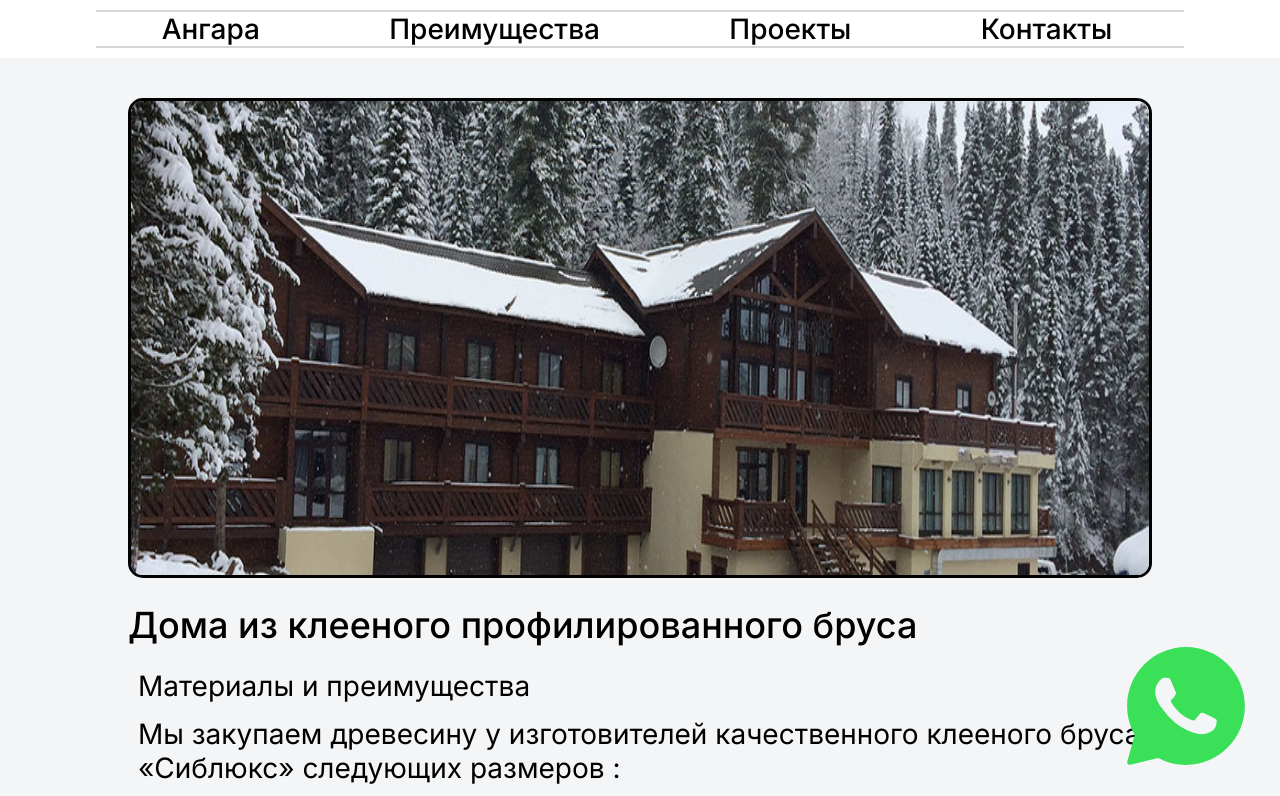
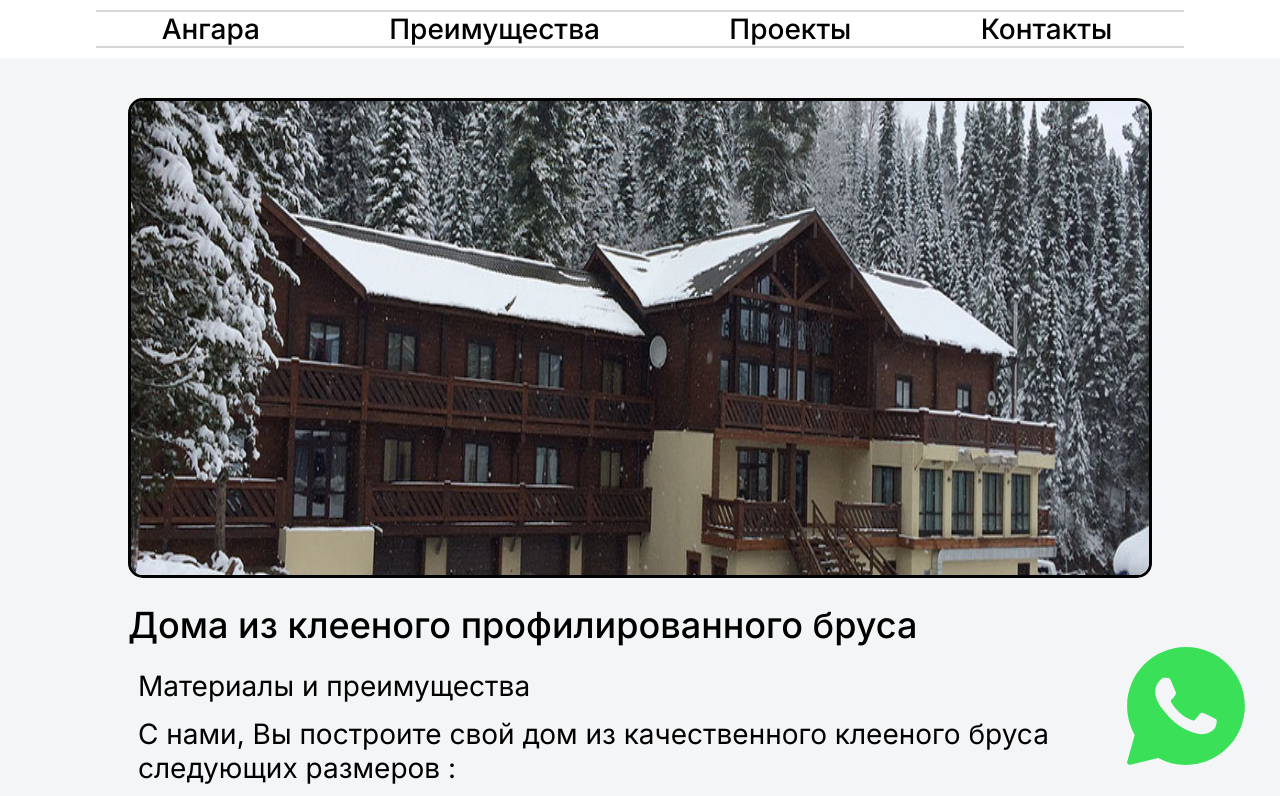
Before and after one commit to credetenebrae/Angara, a plain HTML site: page index.html in a window 1280 px wide. Shown: the top 796 px of the page. Drawn offline with nearby package versions, Linux system fonts and the light colour scheme.

Commit message:
правки текста

```diff
--- a/index.html
+++ b/index.html
@@ -33,7 +33,7 @@
                 <div class="about__us_wrapper">
                 <div class="about__us_text">
                     <h2>Материалы и преимущества</h2>
-                    <h2>Мы закупаем древесину у изготовителей качественного клееного бруса «Сиблюкс» следующих размеров :</h2>
+                    <h2>С нами, Вы построите свой дом из качественного клееного бруса  следующих размеров :</h2>
                     <div class="about__us_content">
                         <img src="./src/img/sizes.jpg" alt="measurements">
                         <div class="textbox">
```
